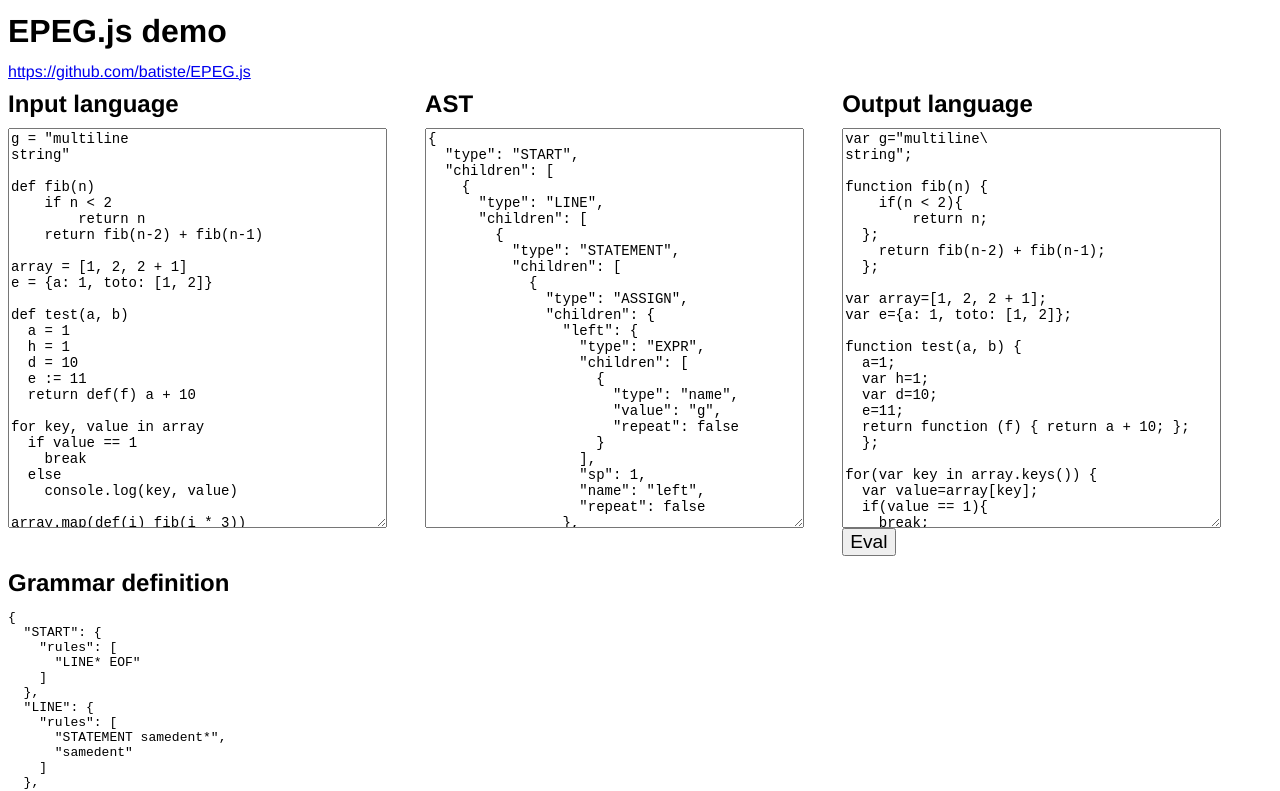
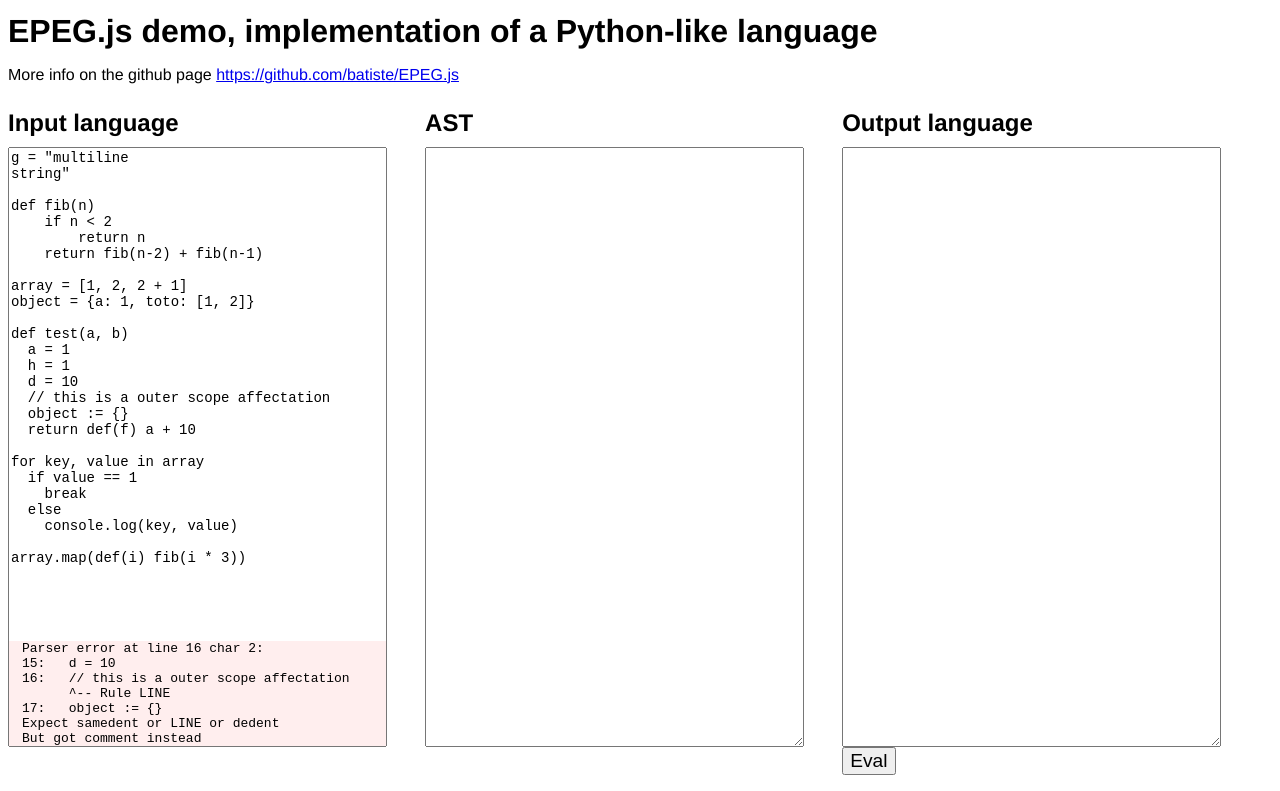
Before and after one commit to batiste/EPEG.js, a plain HTML site: page index.html in a window 1280 px wide. Shown: the top 791 px of the page. Drawn offline with Linux system fonts and the light colour scheme.

Commit message:
Fix some tests

```diff
--- a/index.html
+++ b/index.html
@@ -7,7 +7,7 @@ body, html {
 }
 textarea {
   width:100%;
-  height:400px;
+  height:600px;
   font-size:14px;
 }
 div.col {
@@ -34,10 +34,10 @@ button {
 </head>
 <body>
 <h1>
-EPEG.js demo
+EPEG.js demo, implementation of a Python-like language
 </h1>
 
-<a href="https://github.com/batiste/EPEG.js">https://github.com/batiste/EPEG.js</a>
+<p>More info on the github page <a href="https://github.com/batiste/EPEG.js">https://github.com/batiste/EPEG.js</a></p>
 
 <div style="clear:both">
 <div class="col" style="position:relative">
@@ -52,13 +52,14 @@ def fib(n)
     return fib(n-2) + fib(n-1)
 
 array = [1, 2, 2 + 1]
-e = {a: 1, toto: [1, 2]}
+object = {a: 1, toto: [1, 2]}
 
 def test(a, b)
   a = 1
   h = 1
   d = 10
-  e := 11
+  // this is a outer scope affectation
+  object := {}
   return def(f) a + 10
 
 for key, value in array
@@ -152,6 +153,7 @@ function dent(dentType) {
 // token are matched in order of declaration
 // TODO: add functions
 var tokenDef = {
+  comment: commentDef,
   function_def: /^def/,
   ret: /^return/,
   _if: /^if/,
@@ -162,7 +164,7 @@ var tokenDef = {
   _in: /^in/,
   name: /^[a-zA-Z_$][0-9a-zA-Z_]{0,29}/, // 30 chars max
   math_operators: /^(\+\+|\-\-)/,
-  binary_operators: /^(\&\&|\|\||\&|\||\<\<|\>\>)/,
+  binary_operators: /^(\&\&|\|\||\&|\||<<|\>\>)/,
   comparison: /^(<=|>=|<|>|===|!=|==)/,
   assign: /^(\+=|-=|=|:=)/,
   number: /^[0-9]+\.?[0-9]*/, // only positive for now
@@ -193,6 +195,19 @@ function stringDef(input) {
         i++;
       } else if(ch === '"') {
         return input.slice(0, i+1);
+      }
+      i++;
+    }
+  }
+}
+
+function commentDef(input) {
+  if(input.indexOf("//") === 0) {
+    var i = 2;
+    while(input.charAt(i)) {
+      var ch = input.charAt(i);
+      if(ch === '\n') {
+        return input.slice(0, i);
       }
       i++;
     }
--- a/parser.js
+++ b/parser.js
@@ -385,6 +385,9 @@ function errorMsg(input, stream, sp, errorType, m) {
 }
 
 function hint(input, stream, best_parse) {
+  if(!best_parse || !best_parse.candidates[0]) {
+    return "Complete failure to parse";
+  }
   var rule = best_parse.candidates[0][0];
 
   var array = [];
```
